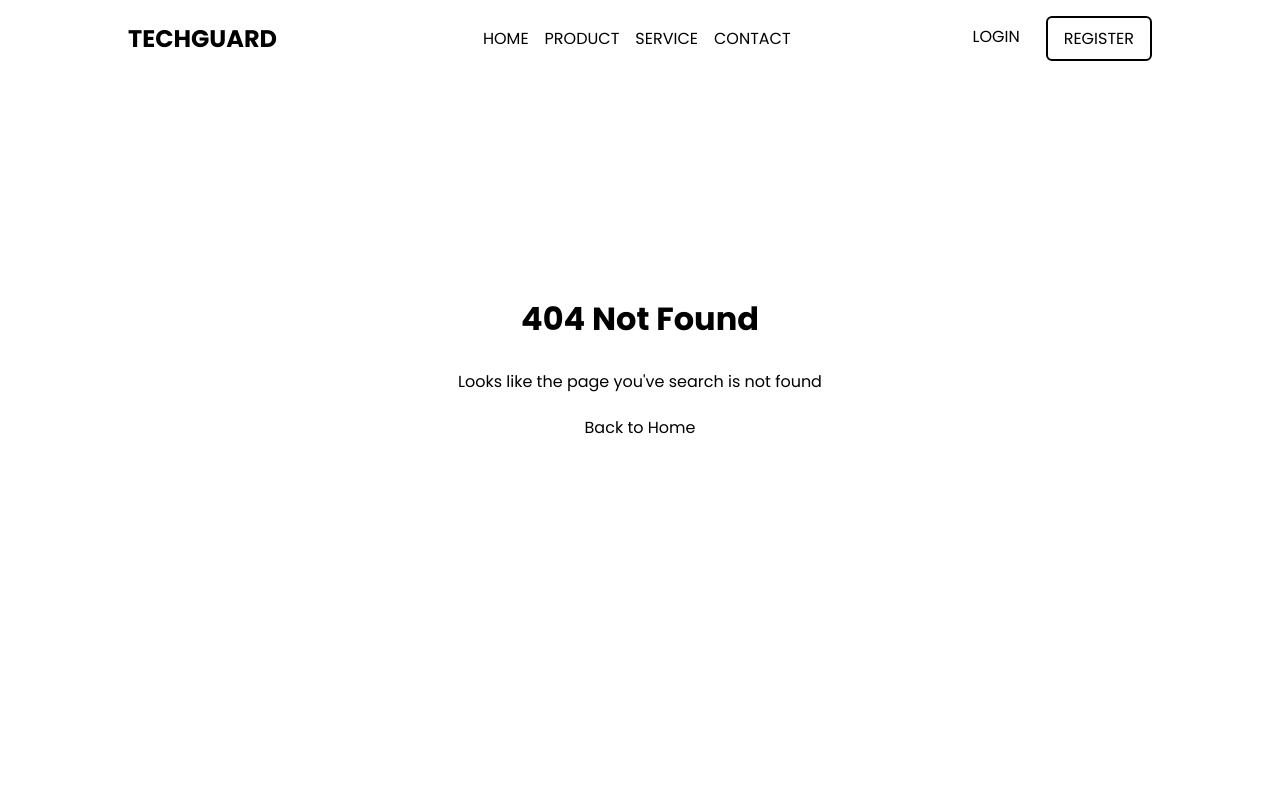
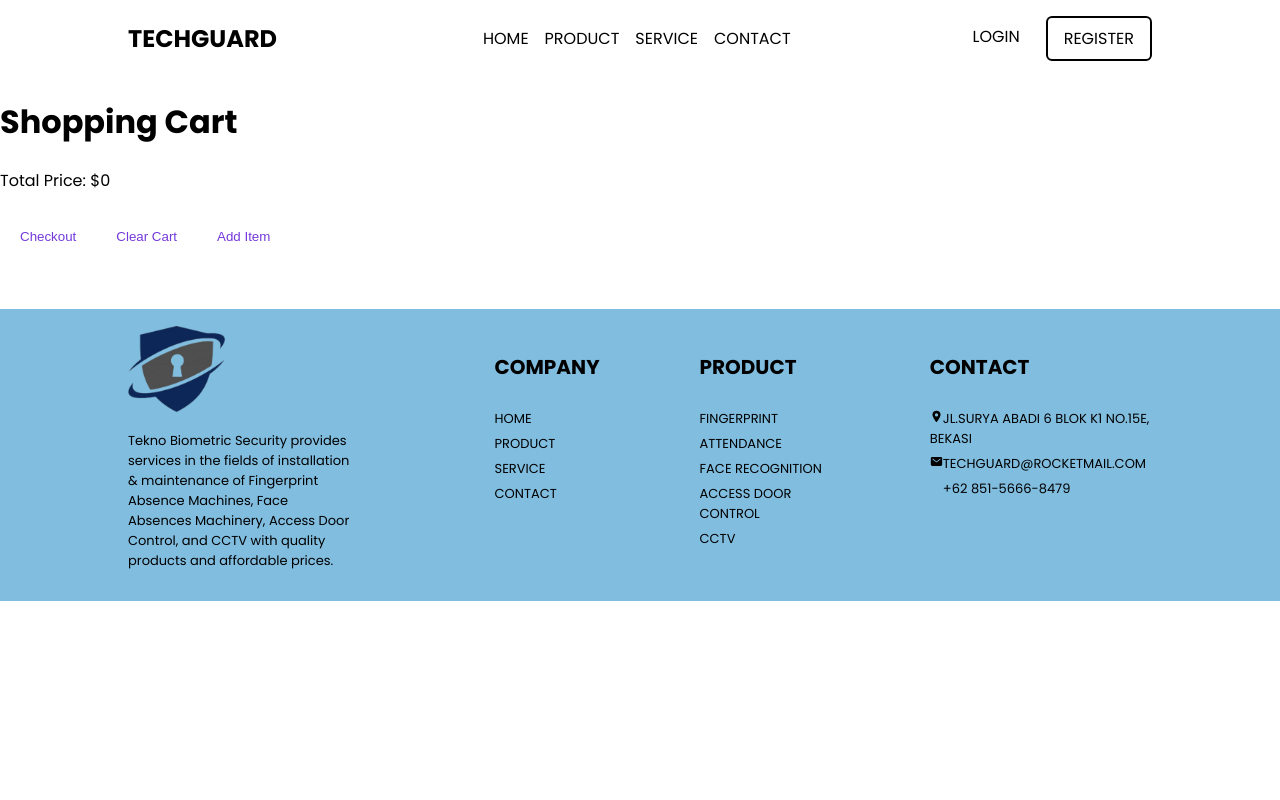
Before and after one commit to ArisandiSatria/techguard, a React (Vite) app in the folder front-end/: page /cart in a window 1280 px wide. Shown: the top 800 px of the page. Built offline with nearby package versions, Linux system fonts and the light colour scheme; some icons are missing.

Commit message:
add shopping cart page,navigate and css log and register

```diff
--- a/front-end/src/App.css
+++ b/front-end/src/App.css
@@ -146,7 +146,59 @@
 .features h3 {
   font-size: 35px;
 }
+/*login and register form*/
+.App {
+  text-align: center;
+  display: flex;
+  min-height: 100vh;
+  align-items: center;
+  justify-content: center;
+  color: white;
+  background-image: linear-gradient(79deg, #7439db, #c66fbc 48%, #f7944d);
+}
 
+.auth-form-container,
+.login-form,
+.register-form {
+  display: flex;
+  flex-direction: column;
+}
+
+@media screen and (min-width: 600px) {
+  .auth-form-container {
+    padding: 5rem;
+    border: 1px solid white;
+    border-radius: 10px;
+    margin: 0.5rem;
+  }
+}
+
+label {
+  text-align: left;
+  padding: 0.25rem 0;
+}
+
+input {
+  margin: 0.5rem 0;
+  padding: 1rem;
+  border: none;
+  border-radius: 10px;
+}
+
+button {
+  border: none;
+  background-color: white;
+  padding: 20px;
+  border-radius: 10px;
+  cursor: pointer;
+  color: #7439db;
+}
+
+.link-btn {
+  background: none;
+  color: white;
+  text-decoration: underline;
+}
 /* Product Section */
 
 .product {
--- a/front-end/src/App.jsx
+++ b/front-end/src/App.jsx
@@ -9,6 +9,7 @@
 import Header from "./components/Header.jsx";
 import Footer from "./components/Footer.jsx";
 import ProductDetail from "./pages/ProductDetail.jsx";
+import ShoppingCart from "./pages/ShopCart.jsx";
 
 function App() {
   const location = useLocation();
@@ -27,6 +28,7 @@
         <Route path="/register" element={<Register />} />/
         <Route path="/products" element={<Product />} />/
         <Route path="/products/:id" element={<ProductDetail />} />/
+        <Route path="/cart" element={<ShoppingCart />} />/
         <Route path="*" element={<NotFound />} />
       </Routes>
       {showHeaderAndFooter && <Footer />}
--- a/front-end/src/pages/Login.jsx
+++ b/front-end/src/pages/Login.jsx
@@ -12,6 +12,7 @@
       <div className="auth-form-container">
         <form onSubmit={handleSubmit}>
           <label htmlfor="email">email</label>
+          <div>
             <input
               value={email}
               onChange={(e) => setEmail(e.target.value)}
@@ -20,6 +21,9 @@
               id="email"
               name="email"
             />
+          </div>
+
+          <div className="Password">
             <label htmlfor="Password">Password</label>
             <input
               value={password}
@@ -29,14 +33,12 @@
               id="password"
               name="password"
             />
+          </div>
           <button type="submit">login</button>
         </form>
-        <button
-          className="link-btn"
-          onClick={() => props.onFormSwitch("register")}
-        >
-          Dont have an account? Register here.
-        </button>
+        <Link to={"/register"} style={{ textDecoration: "none" }}>
+          <h3>Dont have an account? Register here.</h3>
+        </Link>
       </div>
     </>
   );
--- a/front-end/src/pages/Register.jsx
+++ b/front-end/src/pages/Register.jsx
@@ -42,9 +42,9 @@
         />
         <button type="submit">Log In</button>
       </form>
-      <button className="link-btn" onClick={() => props.onFormSwitch("login")}>
-        Already have an account? Login here.
-      </button>
+      <Link to={"/login"} style={{ textDecoration: "none" }}>
+        <h3> Already have an account? Login here.</h3>
+      </Link>
     </div>
   );
 };
--- /dev/null
+++ b/front-end/src/pages/ShopCart.jsx
@@ -0,0 +1,41 @@
+import React, { useState } from "react";
+
+const ShoppingCart = () => {
+  const [cartItems, setCartItems] = useState([]);
+
+  const addItemToCart = (item) => {
+    setCartItems([...cartItems, item]);
+  };
+
+  const removeItemFromCart = (item) => {
+    setCartItems(cartItems.filter((i) => i.id !== item.id));
+  };
+
+  const totalPrice = cartItems.reduce((total, item) => {
+    return total + item.price * item.quantity;
+  }, 0);
+
+  return (
+    <div>
+      <h1>Shopping Cart</h1>
+      <ul>
+        {cartItems.map((item) => (
+          <li key={item.id}>
+            {item.name} - ${item.price} x {item.quantity}
+            <button onClick={() => removeItemFromCart(item)}>Remove</button>
+          </li>
+        ))}
+      </ul>
+      <p>Total Price: ${totalPrice}</p>
+      <button>Checkout</button>
+      <button onClick={() => setCartItems([])}>Clear Cart</button>
+      <button
+        onClick={() => addItemToCart({ id: 1, name: "Item 1", price: 10 })}
+      >
+        Add Item
+      </button>
+    </div>
+  );
+};
+
+export default ShoppingCart;
```
Lines whose indentation alone changed are shown as unchanged.
